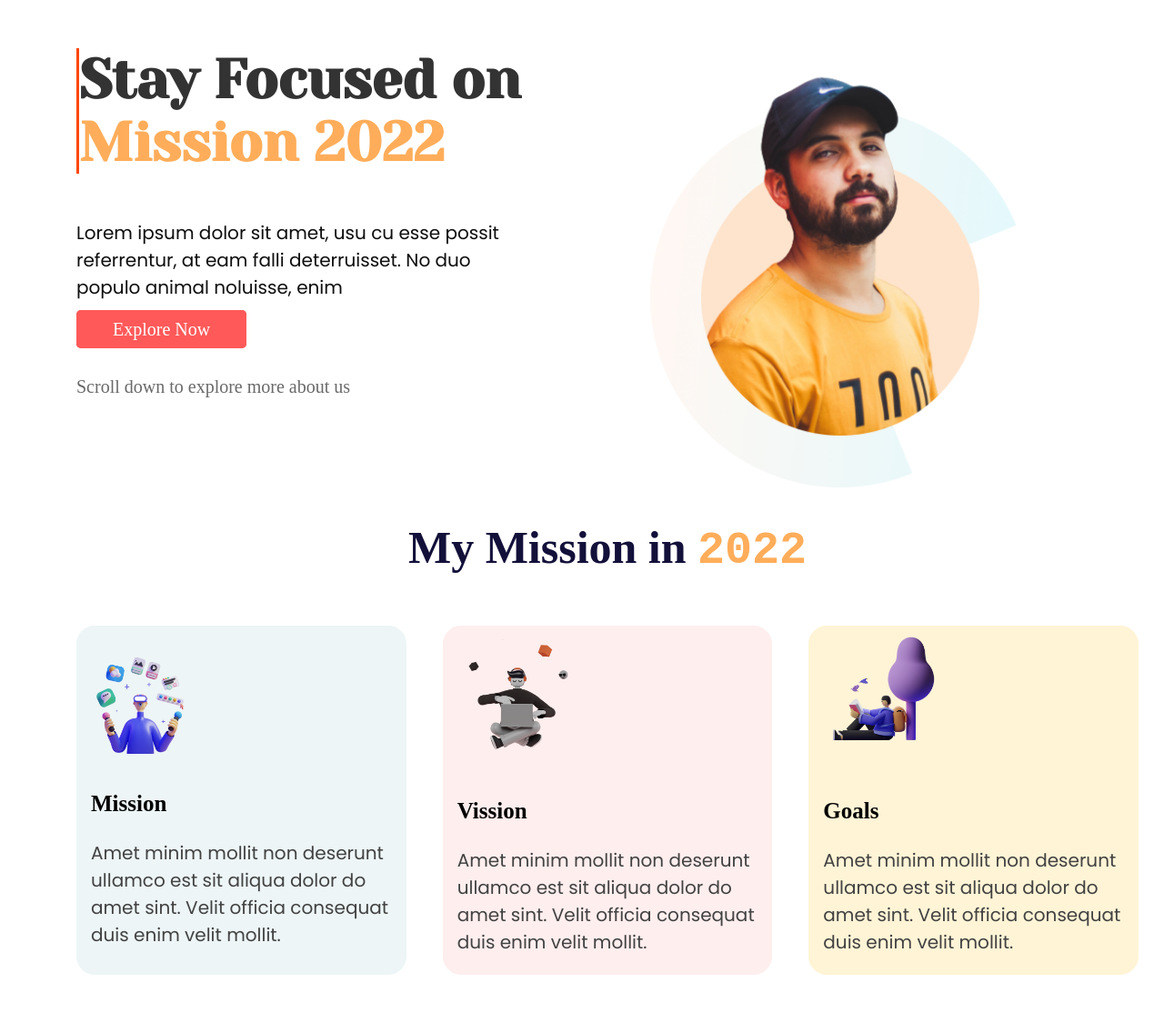
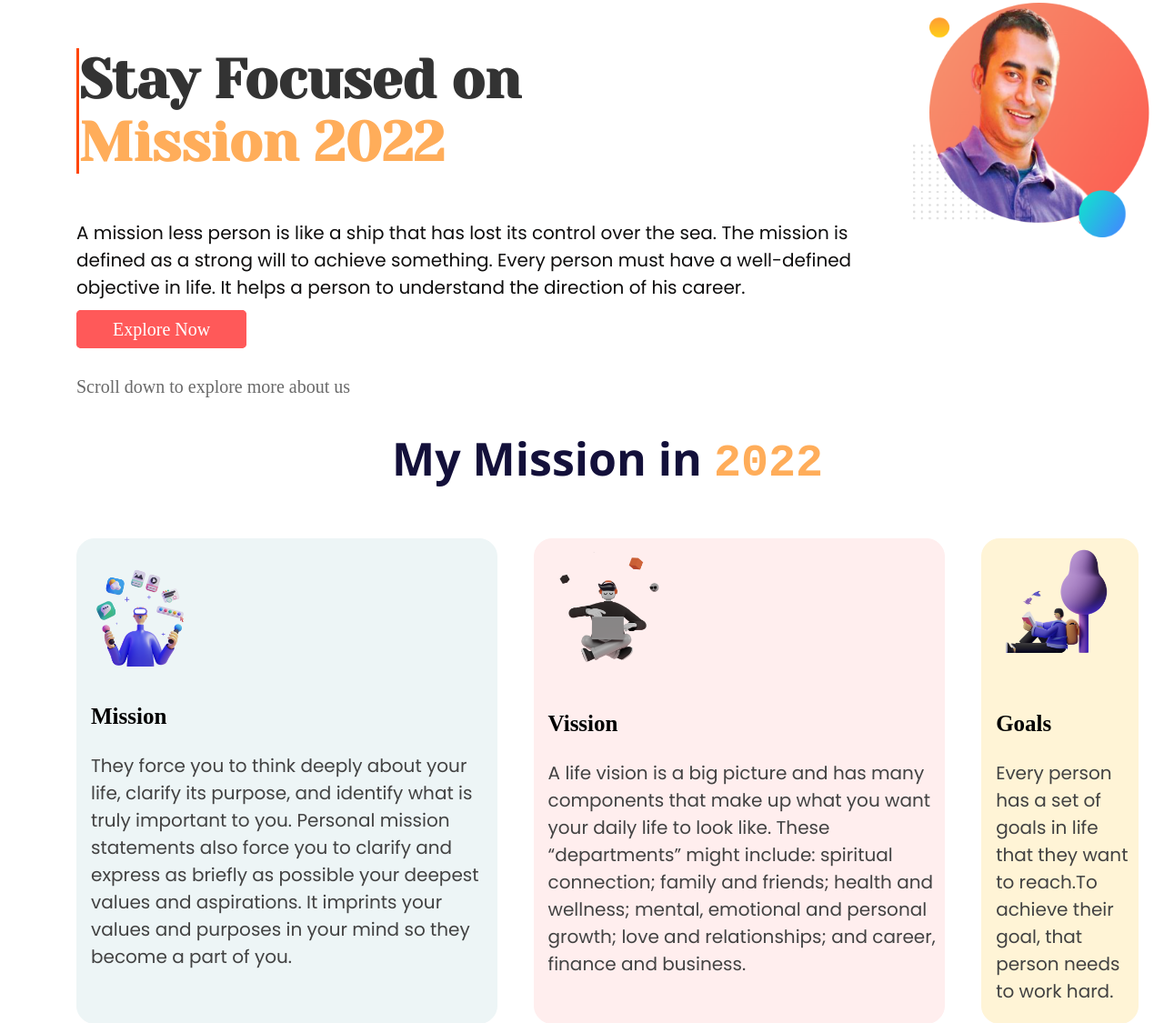
Before and after one commit to RahulKantiChakroborty/assignment-1, a plain HTML site: page index.html in a window 1280 px wide. Shown: the part 5-1130 px from the top of the page at 91% size. Drawn offline with nearby package versions, Linux system fonts and the light colour scheme.

Commit message:
assignment-1

```diff
--- a/index.html
+++ b/index.html
@@ -11,7 +11,10 @@
 <link rel="preconnect" href="https://fonts.googleapis.com">
 <link rel="preconnect" href="https://fonts.gstatic.com" crossorigin>
 <link href="https://fonts.googleapis.com/css2?family=Poppins:ital@0;1&family=Roboto:wght@700&family=Yeseva+One&display=swap" rel="stylesheet">
-    <link rel="stylesheet" href="style.css">
+<link rel="preconnect" href="https://fonts.googleapis.com">
+<link rel="preconnect" href="https://fonts.gstatic.com" crossorigin>
+<link href="https://fonts.googleapis.com/css2?family=Open+Sans:wght@400;700&family=Poppins:ital@0;1&family=Roboto:wght@700&family=Yeseva+One&display=swap" rel="stylesheet">
+<link rel="stylesheet" href="style.css">
 </head>
 <body>
     <section>
@@ -19,16 +22,14 @@
     <div class="in-the-first-heading">
         <span> <h1 class="first-heading">Stay Focused on<br> <header class="second-heading">Mission 2022</header></h1></span>
     </div>
-    <p>Lorem ipsum dolor sit amet, usu cu esse possit
-        referrentur, at eam falli deterruisset. No duo populo
-        animal noluisse, enim</p>
+    <p>A mission less person is like a ship that has lost its control over the sea. The mission is defined as a strong will to achieve something. Every person must have a well-defined objective in life. It helps a person to understand the direction of his career.</p>
 
         <a class="first-anchor" target="_blank" href="">Explore Now</a>
 
         <footer class="first-footer">Scroll down to explore more about us</footer>
         </div>
         <div>
-            <img class="first-img" src="images/person/person-0.png" alt="">
+            <img class="first-img" src="images/person/sir wd.png" alt="">
         </div>
     </section>
     <h1 class="third-heading"> My Mission in <samp class="third-heading-right">2022</samp></h1>
@@ -36,29 +37,20 @@
         <div class="mission">
             <img class="image-of-mission" src="images/illustrators/illustrator-1.png" alt="">
           <h3 class="heading-of-mission">Mission</h3>
-          <p class="pragraph-of-mission">Amet minim mollit non deserunt
-            ullamco est sit aliqua dolor do amet
-            sint. Velit officia consequat duis enim
-            velit mollit.</p>
+          <p class="pragraph-of-mission">They force you to think deeply about your life, clarify its purpose, and identify what is truly important to you. Personal mission statements also force you to clarify and express as briefly as possible your deepest values and aspirations. It imprints your values and purposes in your mind so they become a part of you.</p>
         </div>
         <div class="vission">
             <img class="image-of-vission" src="images/illustrators/illustrator-2.png" alt="">
 
         <h3 class="heading-of-vission">Vission</h3>
-        <p class="pragraph-of-vission">Amet minim mollit non deserunt
-            ullamco est sit aliqua dolor do amet
-            sint. Velit officia consequat duis enim
-            velit mollit.
+        <p class="pragraph-of-vission">A life vision is a big picture and has many components that make up what you want your daily life to look like. These “departments” might include: spiritual connection; family and friends; health and wellness; mental, emotional and personal growth; love and relationships; and career, finance and business.
             </p>
         </div>
 
         <div class="goals">
             <img class="image-of-goals" src="images/illustrators/illustrator-3.png" alt="">
           <h3 class="heading-of-goals">Goals</h3>
-          <p class="pragraph-of-goals">Amet minim mollit non deserunt
-            ullamco est sit aliqua dolor do amet
-            sint. Velit officia consequat duis enim
-            velit mollit.</p>
+          <p class="pragraph-of-goals">Every person has a set of goals in life that they want to reach.To achieve their goal, that person needs to work hard.</p>
         </div>
     </section>
     <section>
@@ -67,20 +59,21 @@
         </div>
         <div class="second-divition">
            <h1 class="heading-four">Develop <br> Without Limits</h1>
-           <p>Lorem ipsum dolor sit amet, usu cu esse possit referrentur, at eam falli
-            deterruisset. No duo populo animal noluisse, enim deterruisset eos et. An
-            mundi noster pri, ea eos quas expetendis scripserit, affert gubergren
-            dissentias et cum.</p>
+           <p>You’re tired of second-guessing if your professional development efforts are meeting the mark.  You’re ready to build the professional learning your people need in order to be effective with young people.
+
+            Time is of the essence. Young people need high-quality programming now more than ever. Your funders and partners are requesting your services. Now you must ensure that the teams on the ground have the knowledge and skills they need for successful implementation.</p>
             <a class="second-anchor" target="_blank" href="">Read the Documentation</a>
         </div>
     </section>
     <section>
         <div class="third-divition">
            <h1 class="heading-five">Know our<br>Global Community</h1>
-           <p>Lorem ipsum dolor sit amet, usu cu esse possit referrentur, at eam
-            falli deterruisset. No duo populo animal noluisse, enim deterruisset
-            eos et. An mundi noster pri, ea eos quas expetendis scripserit, affert
-            gubergren dissentias et cum.</p>
+           <p>Just as people within a community depend on each other, countries of the world also depend on each other to fulfil their needs.
+
+
+            Like people in a community, they also need to exchange goods, services, information and money. Thus, they are interdependent.
+
+            Interdependence has many advantages. For instance, it allows the benefits of advances in science and technology to reach different parts of the world within a short period.</p>
              <a class="third-anchor" target="_blank" href="">Read the Documentation</a>
         </div>
         <div class="fourth-divition">
--- a/style.css
+++ b/style.css
@@ -7,8 +7,8 @@ section{
     margin-left: 20px;
 }
 .first-img{
-    width: 60%;
-    margin-left: 20%;
+    width: 100%;
+    margin-left: 5%%;
 }
 span{
     font-size: 40px;
@@ -26,6 +26,7 @@ span{
     color: rgb(255, 173, 90);
 }
 .third-heading{
+    font-family: 'Open Sans', sans-serif;
     font-size: 50px;
     text-align: center;
     color: rgb(19, 16, 58);
```
Also changed, not shown: images/person/rahulkc.png (added), images/person/sir wd.png (added).
